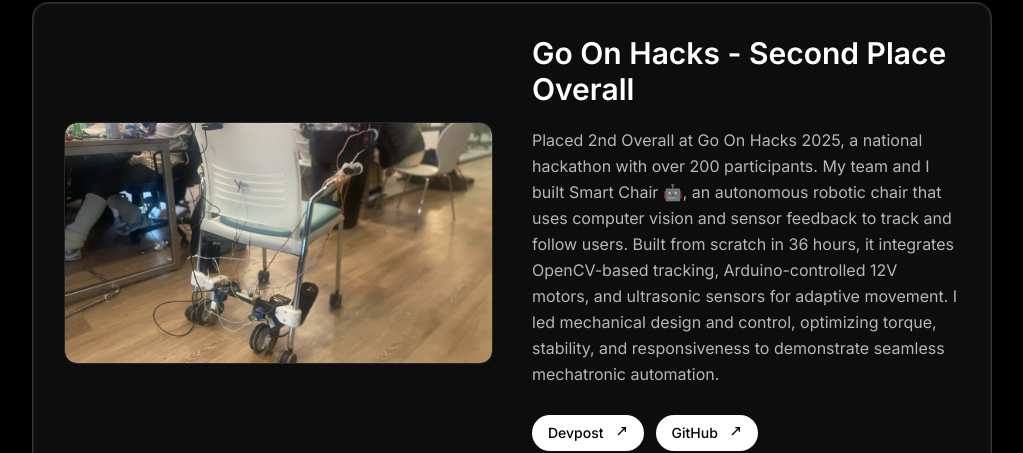
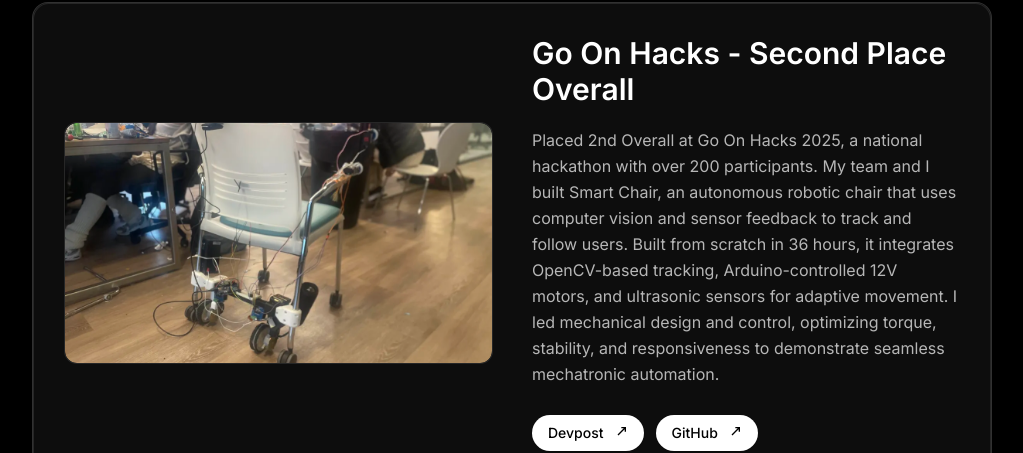
Before and after one commit to seanchansato/portfolio, a Next.js app: page / in a window 1280 px wide. Shown: the part 2218-2671 px from the top of the page, without its empty margins (128-1151 px from the left). Built offline with nearby package versions, Linux system fonts and the light colour scheme.

Commit message:
minor fixes

```diff
--- a/src/components/Projects.js
+++ b/src/components/Projects.js
@@ -25,7 +25,7 @@ const projects = [
   },
   {
     title: 'Go On Hacks - Second Place Overall',
-    description: 'Placed 2nd Overall at Go On Hacks 2025, a national hackathon with over 200 participants. My team and I built Smart Chair 🤖, an autonomous robotic chair that uses computer vision and sensor feedback to track and follow users. Built from scratch in 36 hours, it integrates OpenCV-based tracking, Arduino-controlled 12V motors, and ultrasonic sensors for adaptive movement. I led mechanical design and control, optimizing torque, stability, and responsiveness to demonstrate seamless mechatronic automation.',
+    description: 'Placed 2nd Overall at Go On Hacks 2025, a national hackathon with over 200 participants. My team and I built Smart Chair, an autonomous robotic chair that uses computer vision and sensor feedback to track and follow users. Built from scratch in 36 hours, it integrates OpenCV-based tracking, Arduino-controlled 12V motors, and ultrasonic sensors for adaptive movement. I led mechanical design and control, optimizing torque, stability, and responsiveness to demonstrate seamless mechatronic automation.',
     image: '/image%20(1).png',
     links: [
       { link: 'https://devpost.com/software/goon-chair?_gl=1*rx4vs9*_gcl_au*NzA3OTkzMDkzLjE3NTk0NjQ0MTA.*_ga*Mzc3MzY2NDY1LjE3NTk0NjQ0MTA.*_ga_0YHJK3Y10M*czE3NjMwNTIyNTYkbzYwJGcxJHQxNzYzMDUyMjYzJGo1MyRsMCRoMA..', linkText: 'Devpost' },
```
